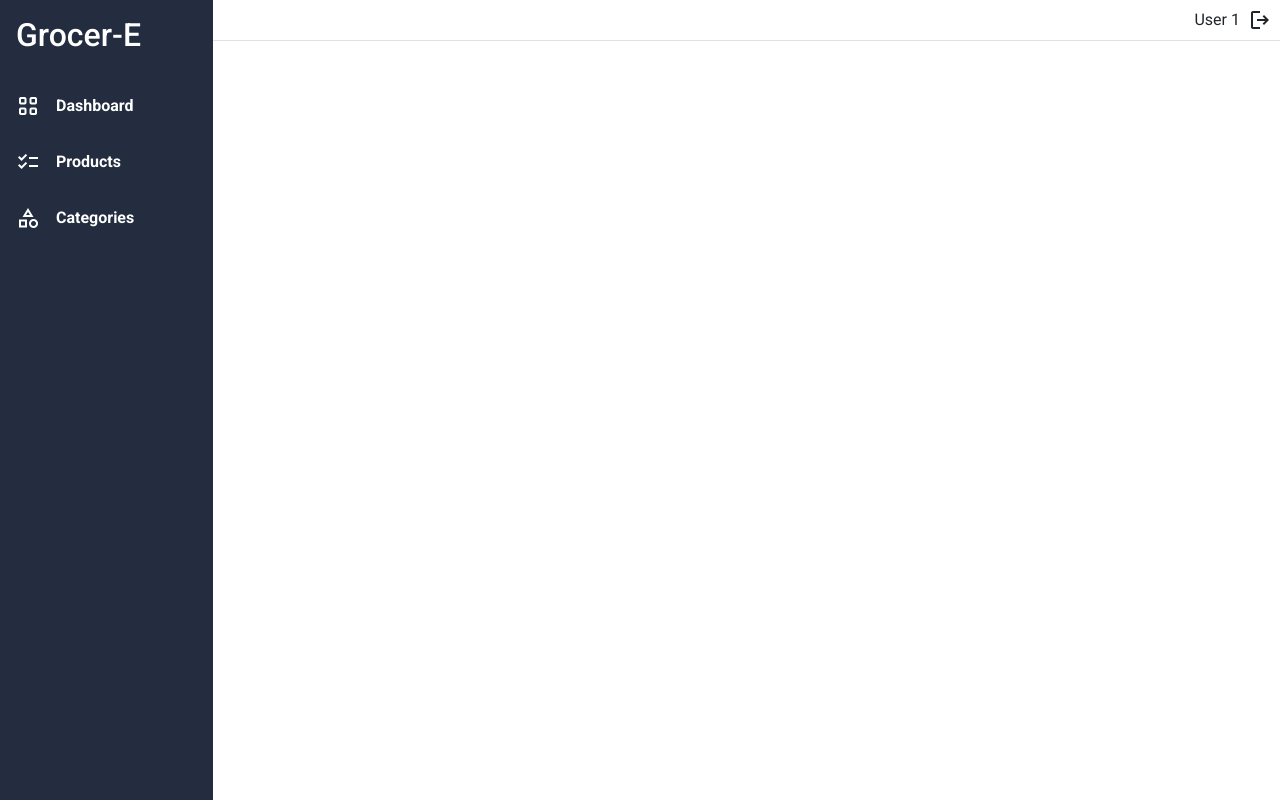
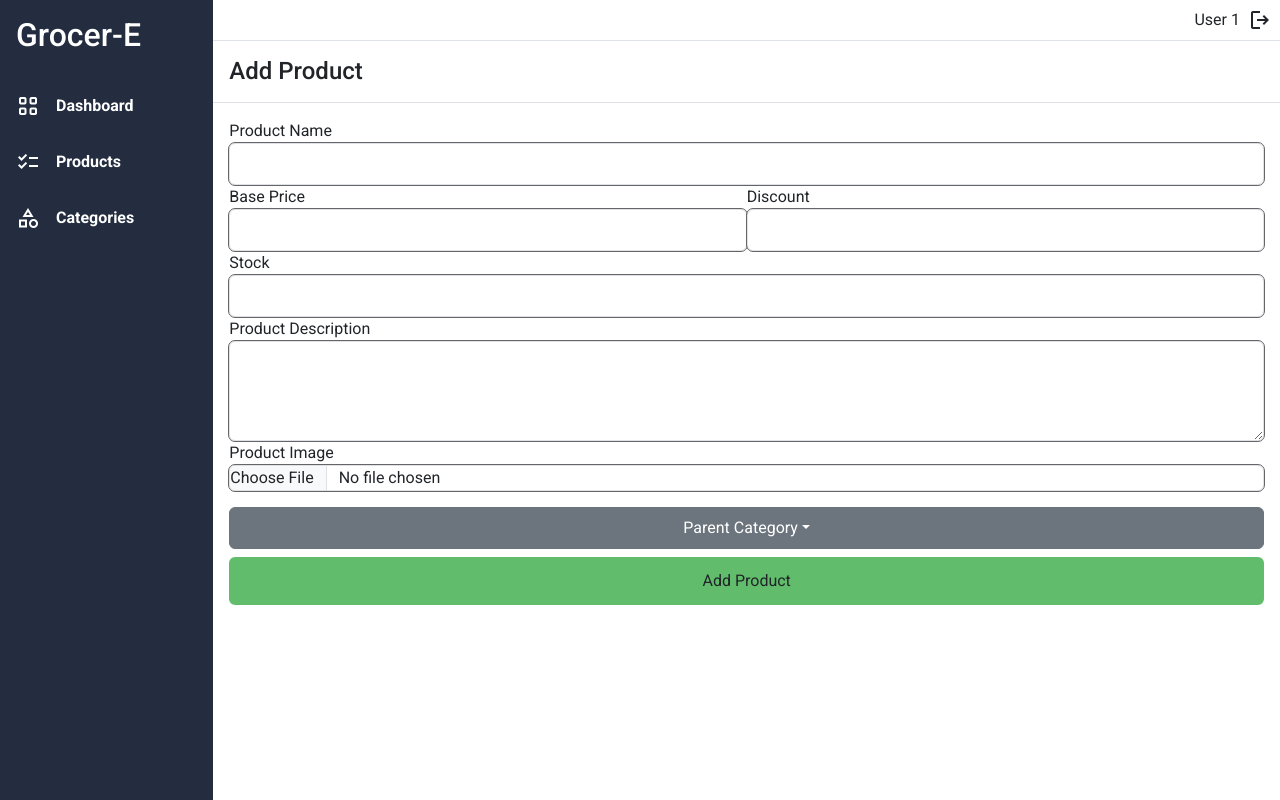
Before and after one commit to thdihan/Grocer-E, a React (Vite) app in the folder client/: page /admin/add-product in a window 1280 px wide. Built offline with nearby package versions, Linux system fonts and the light colour scheme.

Commit message:
Add Product Page added

```diff
--- a/client/src/App.jsx
+++ b/client/src/App.jsx
@@ -2,6 +2,7 @@ import "./App.css";
 import Login from "./Components/Seller/Login";
 import Products from "./Components/Seller/Pages/Products";
 import SellerAddCategory from "./Components/Seller/Pages/SellerAddCategory";
+import SellerAddProduct from "./Components/Seller/Pages/SellerAddProduct";
 import SellerCategories from "./Components/Seller/Pages/SellerCategories";
 import SellerDashboard from "./Components/Seller/SellerDashboard";
 import Signup from "./Components/Seller/Signup";
@@ -19,6 +20,7 @@ function App() {
                         path="add-category"
                         element={<SellerAddCategory />}
                     />
+                    <Route path="add-product" element={<SellerAddProduct />} />
                 </Route>
             </Routes>
         </Router>
--- a/client/src/Components/Seller/Pages/Products.jsx
+++ b/client/src/Components/Seller/Pages/Products.jsx
@@ -1,6 +1,7 @@
 import SellerNavItems from "../SidebarComponents/SellerNavItems";
 import classes from "../../../Style/Seller/Products.module.css";
 import ProductTable from "../ProductsComponents/ProductTable";
+import { Link } from "react-router-dom";
 export default function Products() {
     return (
         <>
@@ -18,11 +19,12 @@ export default function Products() {
                 </ul>
 
                 <div className="d-flex align-items-center">
-                    <button
+                    <Link
+                        to="/admin/add-product"
                         className={`btn fw-semibold ${classes["add-product-button"]}`}
                     >
                         Add New Product
-                    </button>
+                    </Link>
                 </div>
             </div>
             <ProductTable />
--- /dev/null
+++ b/client/src/Components/Seller/Pages/SellerAddProduct.jsx
@@ -0,0 +1,143 @@
+import classes from "../../../Style/Seller/SellerAddCategory.module.css";
+
+export default function SellerAddProduct() {
+    function handleSubmit(e) {
+        e.preventDefault();
+        const formData = new FormData(e.target);
+        const formDataObject = Object.fromEntries(formData);
+        console.log("Form Data Example : ", formDataObject);
+    }
+    return (
+        <>
+            <div className="px-3 py-3 border-bottom d-flex justify-content-between align-items-center">
+                <h4>Add Product</h4>
+            </div>
+            <div className="p-3">
+                <form
+                    onSubmit={handleSubmit}
+                    className={`row gx-3 ${classes["add-category-form"]}`}
+                >
+                    <div className=" col col-md-12">
+                        <label htmlFor="category" className="form-label">
+                            Product Name
+                        </label>
+                        <input
+                            name="product-name"
+                            type="text"
+                            className="form-control p-2"
+                            id="category"
+                        />
+                    </div>
+                    <div className="col col-md-6">
+                        <label htmlFor="base-price" className="form-label">
+                            Base Price
+                        </label>
+                        <input
+                            name="base-price"
+                            type="text"
+                            className="form-control p-2"
+                            id="base-price"
+                        />
+                    </div>
+                    <div className="col col-md-6">
+                        <label htmlFor="base-price" className="form-label">
+                            Discount
+                        </label>
+                        <input
+                            name="discount"
+                            type="text"
+                            className="form-control p-2"
+                            id="discount"
+                        />
+                    </div>
+
+                    <div className="col col-md-12">
+                        <label htmlFor="base-price" className="form-label">
+                            Stock
+                        </label>
+                        <input
+                            name="stock"
+                            type="text"
+                            className="form-control p-2"
+                            id="stock"
+                        />
+                    </div>
+                    <div className="col col-md-12">
+                        <label htmlFor="floatingTextarea2">
+                            Product Description
+                        </label>
+                        <textarea
+                            className="form-control"
+                            name="description"
+                            id="floatingTextarea2"
+                            style={{ height: "100px" }}
+                        ></textarea>
+                    </div>
+                    <div className="col col-md-12">
+                        <label htmlFor="formFile" className="form-label">
+                            Product Image
+                        </label>
+                        <input
+                            className="form-control"
+                            type="file"
+                            id="formFile"
+                        />
+                    </div>
+
+                    <div
+                        className={`dropdown ${classes["parent-category"]} col-md-12`}
+                    >
+                        <button
+                            className="btn btn-secondary dropdown-toggle p-2 mt-3"
+                            type="button"
+                            data-bs-toggle="dropdown"
+                            aria-expanded="false"
+                        >
+                            Parent Category
+                        </button>
+                        <ul className="dropdown-menu">
+                            <li className="p-2">
+                                <label htmlFor="" className="d-inline">
+                                    <input
+                                        type="checkbox"
+                                        name="cat1"
+                                        value="cat1"
+                                        id=""
+                                    />{" "}
+                                    Category
+                                </label>
+                            </li>
+                            <li className="p-2">
+                                <label htmlFor="" className="d-inline">
+                                    <input
+                                        type="checkbox"
+                                        name="cat2"
+                                        value="cat2"
+                                        id=""
+                                    />{" "}
+                                    Category
+                                </label>
+                            </li>
+                            <li className="p-2">
+                                <label htmlFor="" className="d-inline">
+                                    <input
+                                        type="checkbox"
+                                        name="cat3"
+                                        value="cat3"
+                                        id=""
+                                    />{" "}
+                                    Category
+                                </label>
+                            </li>
+                        </ul>
+                    </div>
+                    <input
+                        className={`btn py-2 mt-2 ${classes["add-category-btn"]}`}
+                        type="submit"
+                        value="Add Product"
+                    />
+                </form>
+            </div>
+        </>
+    );
+}
--- a/client/src/Style/Seller/SellerAddCategory.module.css
+++ b/client/src/Style/Seller/SellerAddCategory.module.css
@@ -1,4 +1,6 @@
-.add-category-form input[type="text"] {
+.add-category-form input[type="text"],
+.add-category-form input[type="file"],
+.add-category-form textarea {
     width: 100%;
     outline: 1px solid #666;
 }
```
